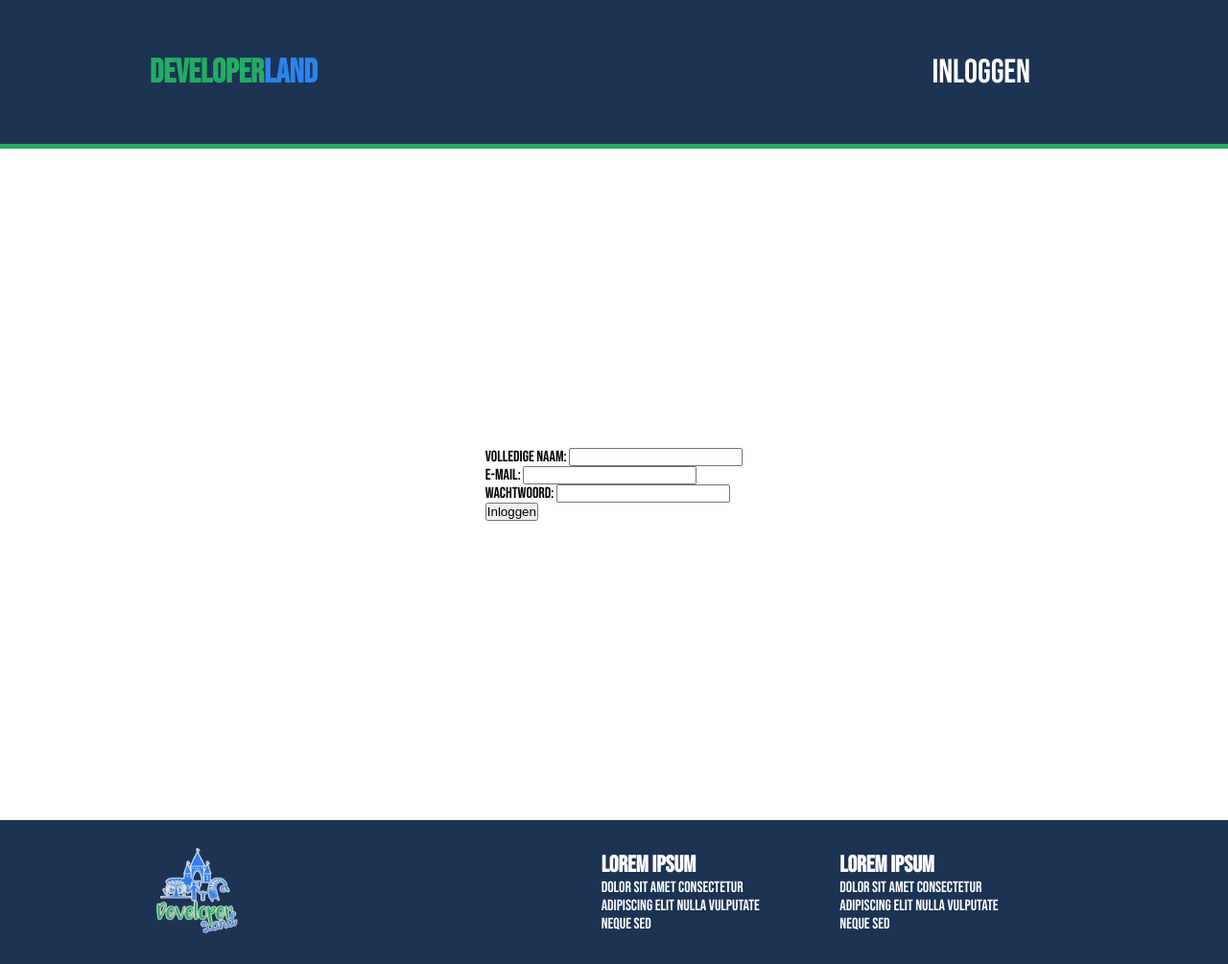
After one commit to Freekv17/Takenlijst, a PHP site: page /Takenlijst/login.php in a window 1280 px wide. The commit adds this page. Shown: the whole page at 96% size. Run offline with PHP 8.4, Linux system fonts and the light colour scheme; data that the repository does not hold is empty.

Commit message:
inloggen & uitloggen
backend / login form gedaan

```diff
--- a/config/config.php
+++ b/config/config.php
@@ -5,4 +5,4 @@ $dbName = 'tasks';
 $dbUser = 'root';
 $dbPass = '';
 
-$base_url = 'http://localhost/Takenlijst/';
+$base_url = 'http://localhost/Takenlijst';
--- a/header.php
+++ b/header.php
@@ -1,10 +1,15 @@
 <header>
     <div class="wrapper">
-        <a href="<?php echo $base_url; ?>index.php">
+        <a href="<?php echo $base_url; ?>/index.php">
             <h1><span>Developer</span>Land</h1>
         </a>
         <nav>
-            <a href="<?php echo $base_url; ?>/tasks/create.php">Takenlijst</a>
+            <?php if (isset($_SESSION['user_id'])): ?>
+                <a href="<?php echo $base_url ?>/logout.php">Uitloggen</a>
+                <a href="<?php echo $base_url; ?>/tasks/create.php">Takenlijst</a>
+            <?php else: ?>
+                <a href="<?php echo $base_url; ?>/login.php">Inloggen</a>
+            <?php endif; ?>
         </nav>
     </div>
 </header>
--- /dev/null
+++ b/login.php
@@ -0,0 +1,52 @@
+<?php
+
+session_start();
+?>
+
+<!DOCTYPE html>
+<html lang="en">
+
+<head>
+    <meta charset="UTF-8">
+    <meta name="viewport" content="width=device-width, initial-scale=1.0">
+    <link rel="stylesheet" href="public/style.css" type="text/css" />
+    <link rel="preconnect" href="https://fonts.googleapis.com">
+    <link rel="preconnect" href="https://fonts.gstatic.com" crossorigin>
+    <link href="https://fonts.googleapis.com/css2?family=Bebas+Neue&display=swap" rel="stylesheet">
+</head>
+
+<body>
+
+    <?php require_once('./header.php') ?>
+
+    <main>
+
+        <div class="wrapper">
+            <form action="./backend/loginController.php" method="post">
+                <div class="form-group">
+                    <label for="fullname">Volledige naam: </label>
+                    <input type="text" name="fullname" id="fullname">
+                </div>
+
+                <div class="form-group">
+                    <label for="email">E-mail: </label>
+                    <input type="email" name="email" id="email">
+                </div>
+
+                <div class="form-group">
+                    <label for="password">Wachtwoord: </label>
+                    <input type="password" name="password" id="password">
+                </div>
+
+                <div class="form-group">
+                    <input type="submit" value="Inloggen">
+                </div>
+            </form>
+        </div>
+    </main>
+
+    <?php require_once('./footer.php') ?>
+
+</body>
+
+</html>
--- /dev/null
+++ b/logout.php
@@ -0,0 +1,6 @@
+<?php
+require_once '../Takenlijst/config/config.php';
+session_start();
+session_destroy();
+header("Location: $base_url/index.php");
+exit;
--- a/public/style.css
+++ b/public/style.css
@@ -22,7 +22,7 @@ header {
     height: 15%;
     border-bottom: 5px solid #24ac64;
     box-shadow: 0 .25rem .5rem 0 rgba(0, 166, 255, 0.05);
-    background-color:#1D3354;
+    background-color: #1D3354;
 }
 
 header .wrapper {
@@ -41,6 +41,7 @@ header a {
     color: white;
     text-decoration: none;
     font-size: 35px;
+    padding-right: 50px;
 }
 
 nav a:hover {
@@ -49,15 +50,18 @@ nav a:hover {
     color: #2c84ec;
 }
 
-h1, h1:hover{
+h1,
+h1:hover {
     font-size: 35px;
-    color:#2c84ec;
+    color: #2c84ec;
 }
 
 
-span, span:hover{
-    color:#24ac64;
+span,
+span:hover {
+    color: #24ac64;
 }
+
 /*index.php styling*/
 
 main {
@@ -71,18 +75,19 @@ main .wrapper {
     justify-content: center;
 }
 
-.landingPageInfo{
+.landingPageInfo {
     font-family: 'Courier New', Courier, monospace;
-    color:rgb(46, 46, 46);
+    color: rgb(46, 46, 46);
 }
 
-main img{
+main img {
     height: 50%;
 }
+
 /*footer styling*/
 
 footer {
-    background-color:#1D3354;
+    background-color: #1D3354;
     height: 15%;
 }
 
@@ -98,7 +103,7 @@ footer img {
     height: 100px;
 }
 
-.extraInfo{
+.extraInfo {
     width: 60%;
     display: flex;
     flex-direction: row;
```
Also changed, not shown: backend/loginController.php (added, +33 -0 lines).
